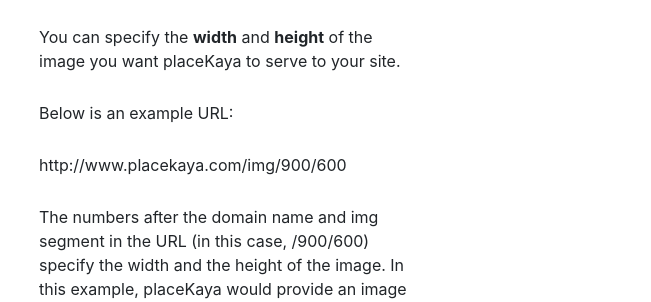
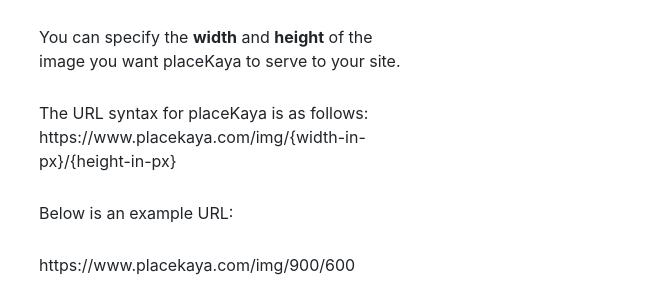
Before and after one commit to jcdoran33/PlaceKaya, a website: page index.html in a window 1280 px wide. Shown: the part 215-517 px from the top of the page, 0-651 px from the left. Drawn offline with nearby package versions, Linux system fonts and the light colour scheme.

Commit message:
added additional clarifying paragraph about URL syntax

```diff
--- a/index.html
+++ b/index.html
@@ -44,10 +44,13 @@
                 <p>You can specify the <strong>width</strong> and <strong>height</strong> of the image you want placeKaya to serve to your site.</p>
             </div>
             <div class="row m-1 p-1">
+                <p>The URL syntax for placeKaya is as follows: https://www.placekaya.com/img/{width-in-px}/{height-in-px}</p>
+            </div>
+            <div class="row m-1 p-1">
                 <p>Below is an example URL:</p>
             </div>
             <div class="row m-1 p-1">
-                <p>http://www.placekaya.com/img/900/600</p>
+                <p>https://www.placekaya.com/img/900/600</p>
             </div>
             <div class="row m-1 p-1">
                 <p>The numbers after the domain name and img segment in the URL (in this case, /900/600) specify the width and the height of the image. In this example, placeKaya would provide an image that is 900 pixels in width and 600 pixels in height.</p>
```
